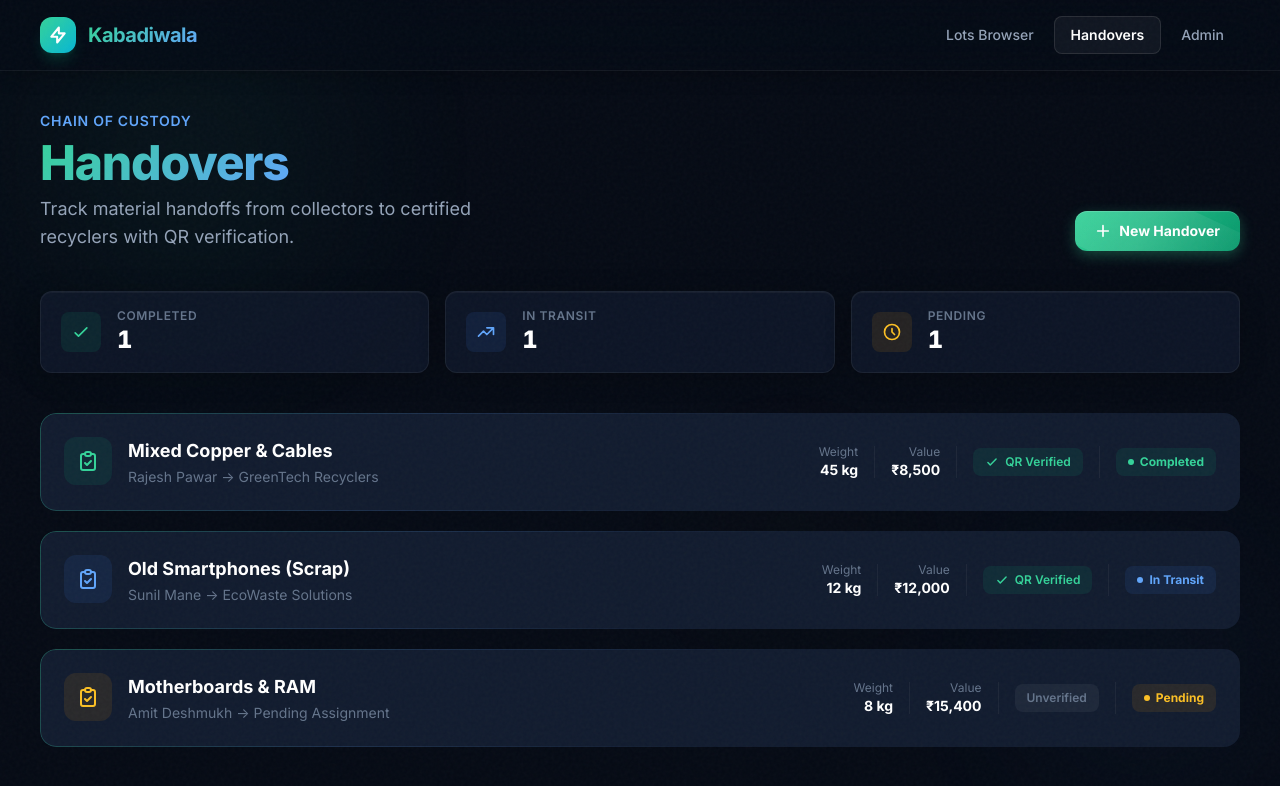
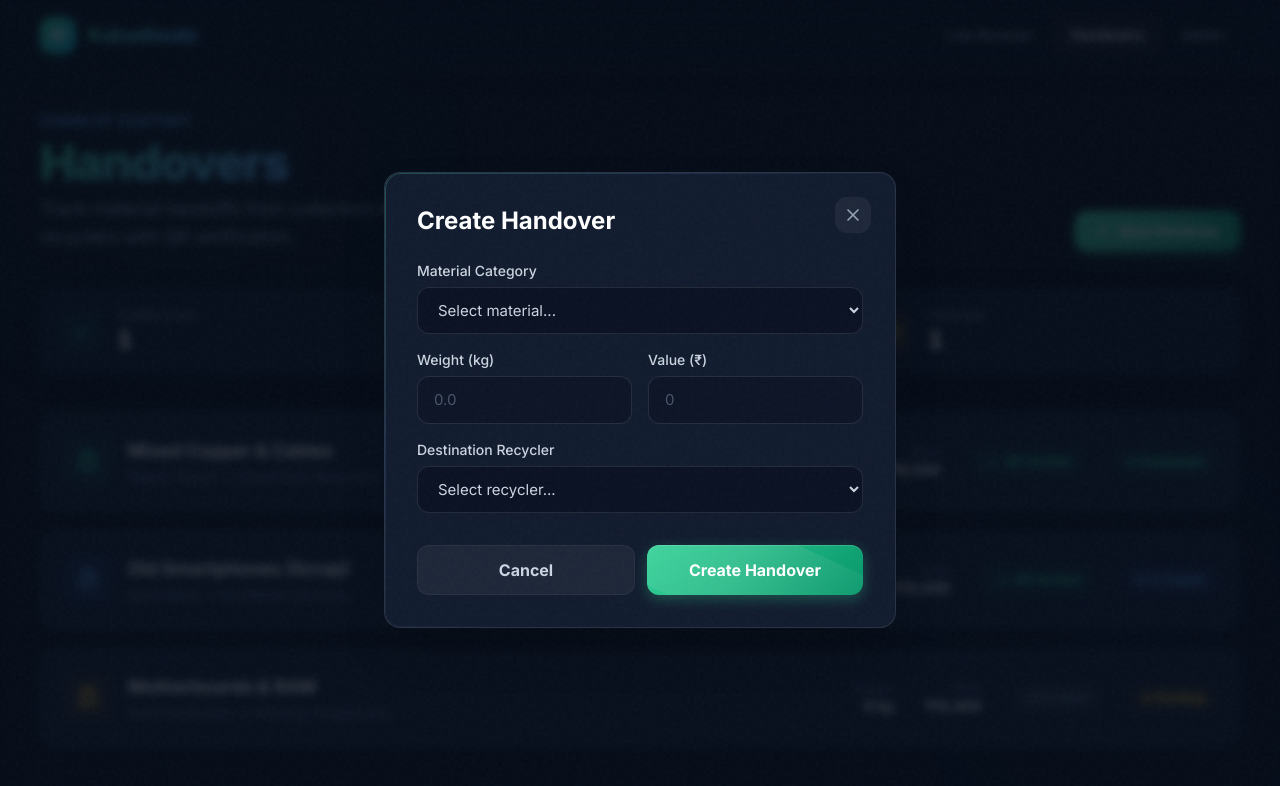
Before and after one commit to Arxov/Kabadiwala, a Next.js app in the folder recycler-portal/: page /handovers in a window 1280 px wide. Both pictures are taken after a click on the button "New Handover". Shown: the top 786 px of the page. Built offline with nearby package versions, Linux system fonts and the light colour scheme.

Commit message:
feat: make 'New Handover' button functional
- Added isModalOpen state
- Implemented New Handover modal form matching the UI style
- Connected the '+ New Handover' button

```diff
--- a/recycler-portal/src/app/handovers/page.tsx
+++ b/recycler-portal/src/app/handovers/page.tsx
@@ -47,6 +47,7 @@ const statusConfig: Record<string, { label: string; color: string; bg: string; d
 
 export default function Handovers() {
   const [mobileMenuOpen, setMobileMenuOpen] = useState(false);
+  const [isModalOpen, setIsModalOpen] = useState(false);
 
   return (
     <main className="min-h-screen pb-16">
@@ -107,7 +108,10 @@ export default function Handovers() {
               </h2>
               <p className="text-slate-400 text-lg mt-2 max-w-lg">Track material handoffs from collectors to certified recyclers with QR verification.</p>
             </div>
-            <button className="glass-button px-5 py-2.5 rounded-xl text-sm font-bold text-white flex items-center gap-2">
+            <button
+              onClick={() => setIsModalOpen(true)}
+              className="glass-button px-5 py-2.5 rounded-xl text-sm font-bold text-white flex items-center gap-2"
+            >
               <svg className="w-4 h-4" fill="none" stroke="currentColor" viewBox="0 0 24 24"><path strokeLinecap="round" strokeLinejoin="round" strokeWidth={2.5} d="M12 4v16m8-8H4" /></svg>
               New Handover
             </button>
@@ -199,6 +203,62 @@ export default function Handovers() {
           })}
         </div>
       </div>
+
+      {/* ─── NEW HANDOVER MODAL ─── */}
+      {isModalOpen && (
+        <div className="fixed inset-0 z-[100] flex items-center justify-center p-4 sm:p-6">
+          <div className="absolute inset-0 bg-[#060d1a]/80 backdrop-blur-sm" onClick={() => setIsModalOpen(false)}></div>
+          <div className="gradient-card relative w-full max-w-lg rounded-2xl shadow-2xl p-6 sm:p-8 animate-slide-up border border-white/10">
+            <button
+              onClick={() => setIsModalOpen(false)}
+              className="absolute top-6 right-6 text-slate-400 hover:text-white bg-white/5 hover:bg-white/10 p-2 rounded-xl transition"
+            >
+              <svg className="w-5 h-5" fill="none" stroke="currentColor" viewBox="0 0 24 24"><path strokeLinecap="round" strokeLinejoin="round" strokeWidth={2} d="M6 18L18 6M6 6l12 12" /></svg>
+            </button>
+            <h3 className="text-2xl font-bold text-white mb-6">Create Handover</h3>
+
+            <form className="space-y-4">
+              <div>
+                <label className="block text-sm font-medium text-slate-300 mb-1.5">Material Category</label>
+                <select className="w-full bg-[#0a1122] border border-white/10 rounded-xl px-4 py-3 text-slate-300 focus:outline-none focus:border-emerald-500/50 focus:ring-1 focus:ring-emerald-500/50 transition">
+                  <option>Select material...</option>
+                  <option>Mixed Copper & Cables</option>
+                  <option>Old Smartphones (Scrap)</option>
+                  <option>Motherboards & RAM</option>
+                  <option>Other E-Waste</option>
+                </select>
+              </div>
+              <div className="grid grid-cols-2 gap-4">
+                <div>
+                  <label className="block text-sm font-medium text-slate-300 mb-1.5">Weight (kg)</label>
+                  <input type="number" placeholder="0.0" className="w-full bg-[#0a1122] border border-white/10 rounded-xl px-4 py-3 text-white placeholder-slate-600 focus:outline-none focus:border-emerald-500/50 focus:ring-1 focus:ring-emerald-500/50 transition" />
+                </div>
+                <div>
+                  <label className="block text-sm font-medium text-slate-300 mb-1.5">Value (₹)</label>
+                  <input type="number" placeholder="0" className="w-full bg-[#0a1122] border border-white/10 rounded-xl px-4 py-3 text-white placeholder-slate-600 focus:outline-none focus:border-emerald-500/50 focus:ring-1 focus:ring-emerald-500/50 transition" />
+                </div>
+              </div>
+              <div>
+                <label className="block text-sm font-medium text-slate-300 mb-1.5">Destination Recycler</label>
+                <select className="w-full bg-[#0a1122] border border-white/10 rounded-xl px-4 py-3 text-slate-300 focus:outline-none focus:border-emerald-500/50 focus:ring-1 focus:ring-emerald-500/50 transition">
+                  <option>Select recycler...</option>
+                  <option>GreenTech Recyclers</option>
+                  <option>EcoWaste Solutions</option>
+                  <option>MetalCraft Industries</option>
+                </select>
+              </div>
+              <div className="pt-4 flex gap-3">
+                <button type="button" onClick={() => setIsModalOpen(false)} className="flex-1 px-4 py-3 rounded-xl font-bold text-slate-300 bg-white/5 hover:bg-white/10 transition border border-white/5 hover:border-white/10">
+                  Cancel
+                </button>
+                <button type="button" onClick={() => setIsModalOpen(false)} className="flex-1 glass-button px-4 py-3 rounded-xl font-bold text-white">
+                  Create Handover
+                </button>
+              </div>
+            </form>
+          </div>
+        </div>
+      )}
     </main>
   );
 }
```
